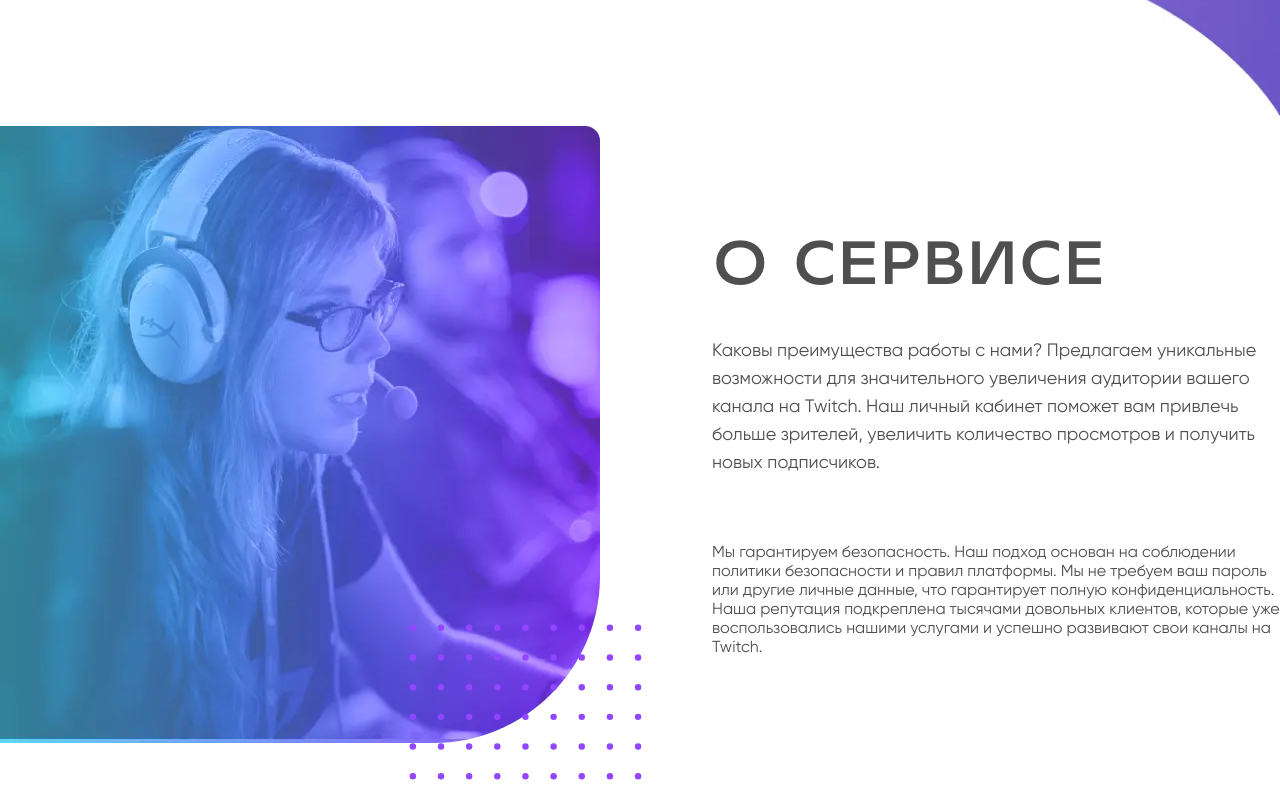
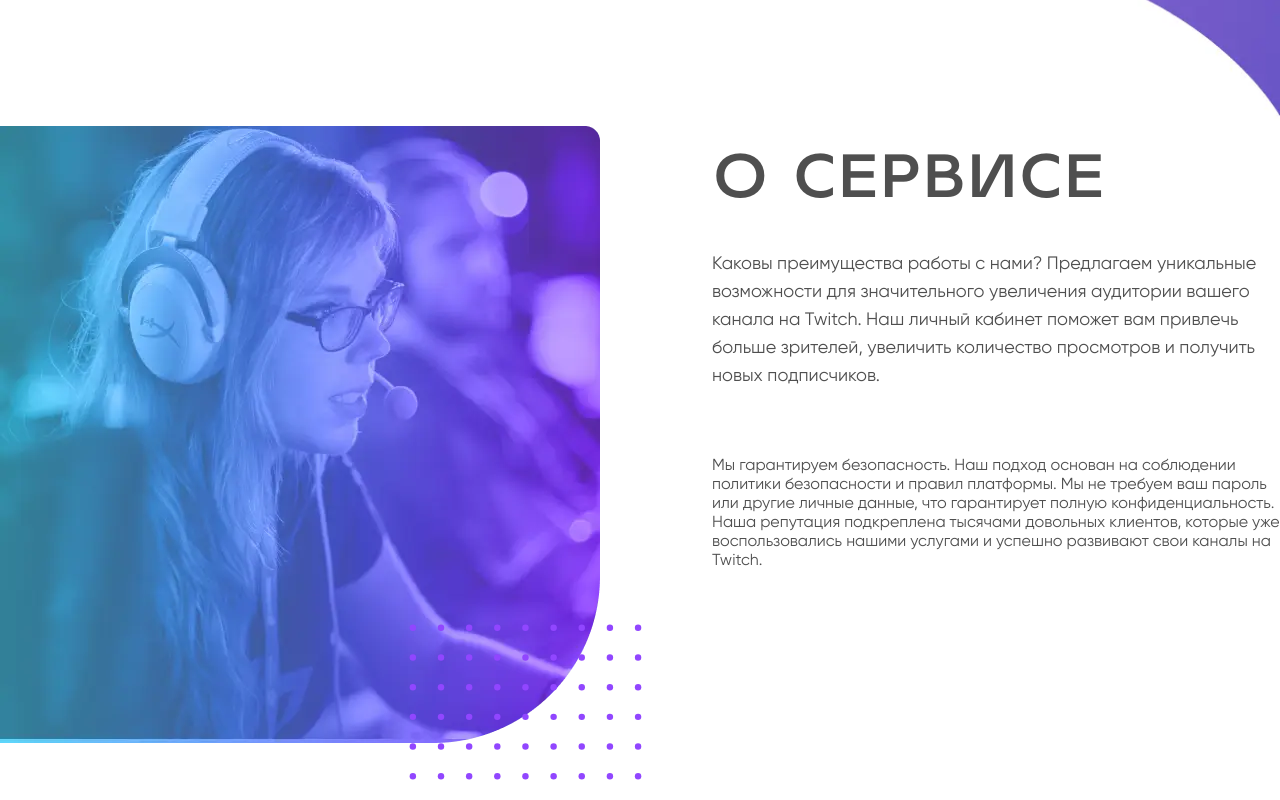
Before and after one commit to QobilovSardor/twitch, a React (Vite) app: page / in a window 1280 px wide. Shown: the part 800-1600 px from the top of the page. Built offline with nearby package versions, Linux system fonts and the light colour scheme.

Commit message:
remove container margin style

```diff
--- a/src/components/servise/servise.tsx
+++ b/src/components/servise/servise.tsx
@@ -6,7 +6,7 @@ export const Servise = () => (
 			<img className="max-w-[600px]" src={assets.operator} alt="operator img" />
 			<img className="absolute left-[67%] bottom-[-48px]" src={assets.dotsIcon} alt="dots" />
 		</div>
-		<div className="container flex justify-between mx-0 text-gray font-normal" style={{ margin: 'auto 0' }}>
+		<div className="container flex justify-between mx-0 text-gray font-normal">
 			<div className="max-w-[576px] ml-[112px] mt-5">
 				<h3 className="text-[57px] font-2MASS-J1808 uppercase leading-[100%] mb-[46px] light">О сервисе</h3>
 				<p className="text-lg light">Каковы преимущества работы с нами? Предлагаем уникальные возможности для значительного увеличения аудитории вашего канала на Twitch. Наш личный кабинет поможет вам привлечь больше зрителей, увеличить количество просмотров и получить новых подписчиков.</p>
--- a/src/layouts/footer.tsx
+++ b/src/layouts/footer.tsx
@@ -4,7 +4,7 @@ export const Footer = () => {
 	return (
 		<footer>
 			<div className="container">
-				<a className="text-white text-3xl font-normal mb-[35px]" href="#!">LOGO</a>
+				<a className="text-white text-3xl font-normal mb-[35px] mt-[50px]" href="#!">LOGO</a>
 				<ul className="flex items-center gap-[41px] justify-center">
 					<li>
 						<a
```
